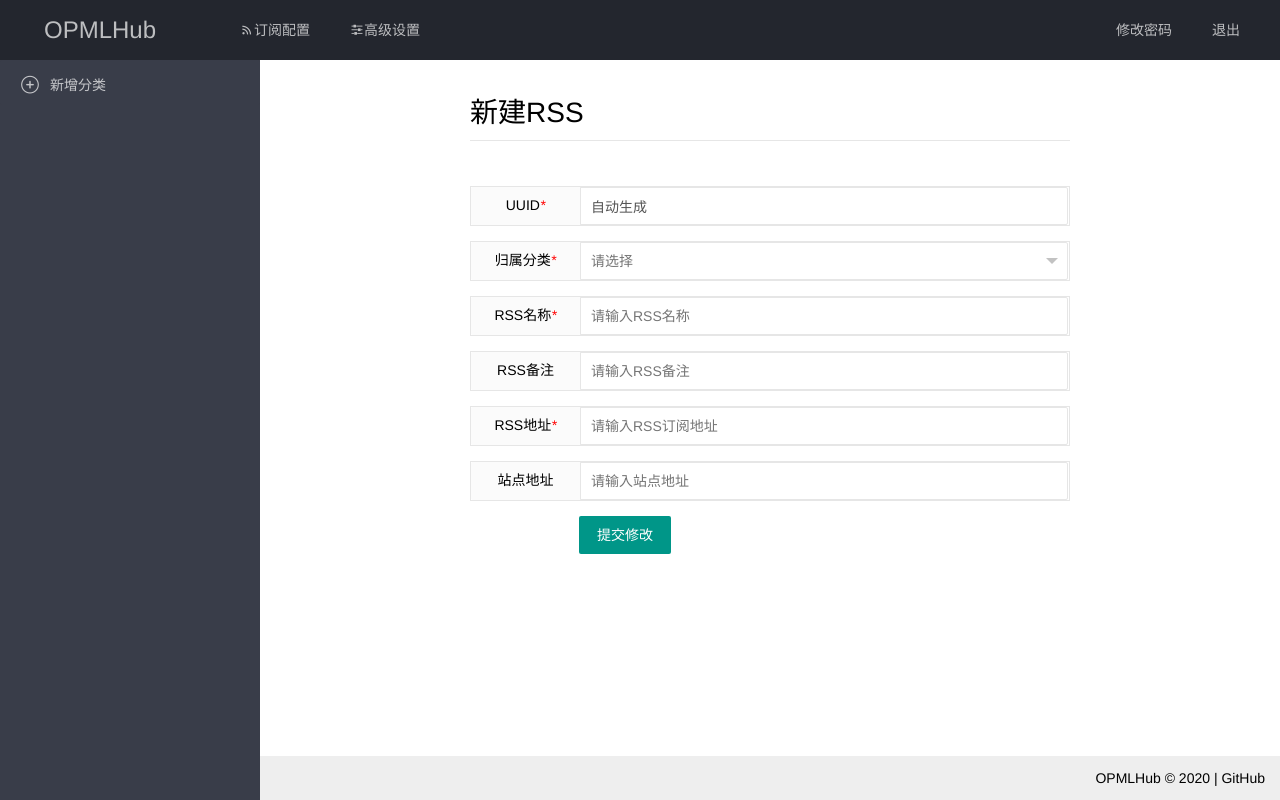
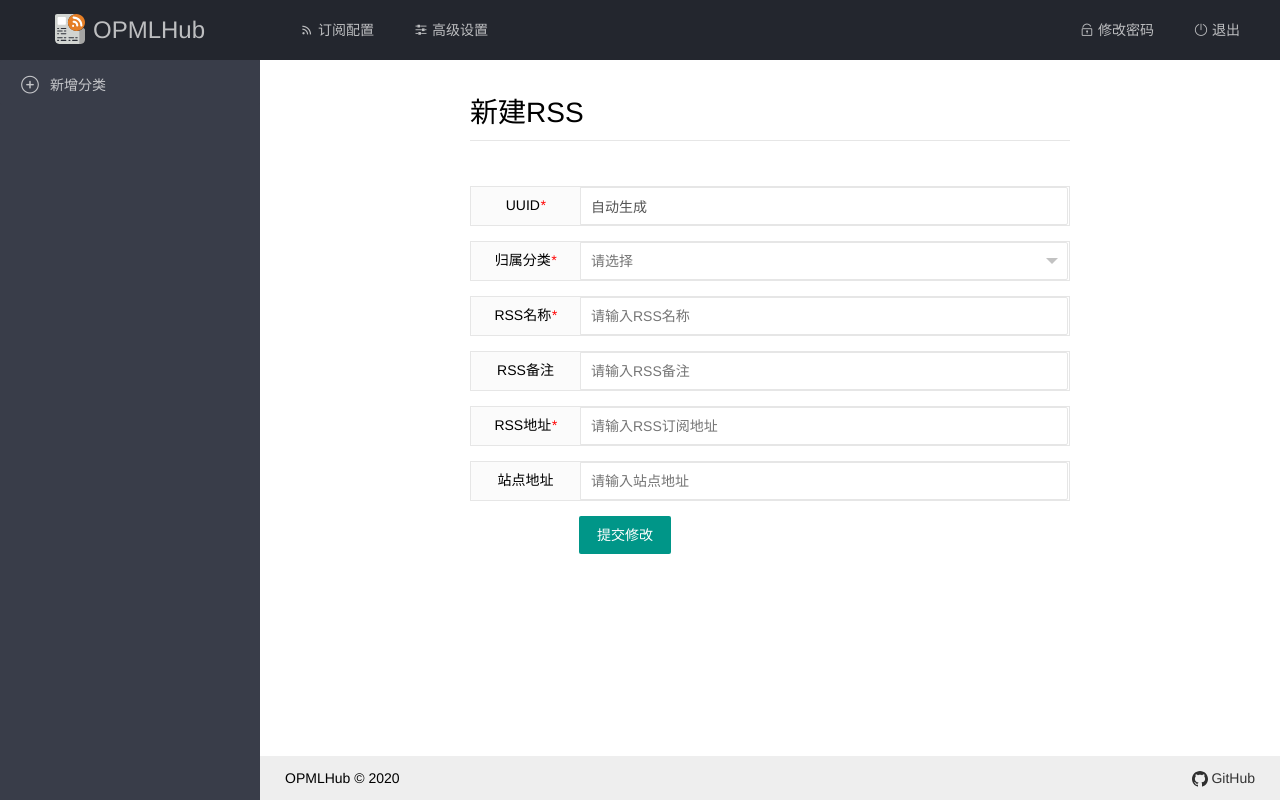
Before and after one commit to LuRenJiasWorld/OPMLHub, a CodeIgniter 4 app: template src/app/Views/user/rss_config.php in a window 1280 px wide. Run offline with PHP 8.4 and a stand-in for CodeIgniter, Linux system fonts and the light colour scheme; the template is opened without the code that fills it, so the values that code supplies are empty; some libraries are stand-ins or nearby versions.

Commit message:
【Perf】后台布局样式改进

```diff
--- a/src/app/Views/layout/user_home.php
+++ b/src/app/Views/layout/user_home.php
@@ -19,6 +19,7 @@
         font-size: 24px;
         color: rgba(255,255,255,.7);
         transition: color 0.2s ease-in-out;
+        font-weight: 200;
     }
 
     #header .layui-logo a:hover {
@@ -47,8 +48,8 @@
 
     #sidebar .layui-nav .opml-title {
         display: flex;
-        padding-right: 10px;
-        padding-left: 5px;
+        padding-right: 12px;
+        padding-left: 8px;
     }
 
     #sidebar .layui-nav .opml-title span {
@@ -81,17 +82,24 @@
     /* 左侧边栏展宽 */
     .layui-layout-admin .layui-side,
     .layui-layout-admin .layui-side-scroll,
-    .layui-layout-admin .layui-side-scroll ul {
+    .layui-layout-admin .layui-side-scroll ul,
+    .layui-layout-admin .layui-logo {
         width: 260px !important;
     }
 
-    .layui-body {
+    .layui-body,
+    .layui-layout-left,
+    .layui-layout-admin .layui-footer {
         left: 260px !important;
     }
 
     /* 鼠标悬浮样式美化 */
     .layui-nav-tree .layui-nav-item > a:hover, .layui-nav-tree .layui-nav-item dd:hover {
         background-color: #159688 !important;
+    }
+
+    .layui-nav-item i {
+        margin-right: 4px;
     }
 
     span.layui-nav-bar {
@@ -101,21 +109,41 @@
     .required {
         color: red;
     }
+
+    #footer svg {
+        width: 16px;
+        display: inline-block;
+        vertical-align: middle;
+        opacity: 0.8;
+    }
+
+    #footer > span {
+        display: flex;
+        justify-content: space-between;
+        padding: 0 10px;
+    }
+
+    img#opmlhub-logo {
+        width: 30px;
+        display: inline-block;
+        vertical-align: sub;
+        margin-right: 8px;
+    }
 </style>
 <?= $this->endSection() ?>
 
 <?= $this->section("content") ?>
 <div id="app" class="layui-layout layui-layout-admin">
     <div id="header" class="layui-header">
-        <div class="layui-logo"><a href="/">OPMLHub</a></div>
+        <div class="layui-logo"><a href="/"><img id="opmlhub-logo" src="/assets/icon/icon.svg" alt="opmlhub" />OPMLHub</a></div>
         <!-- 头部区域（可配合layui已有的水平导航） -->
         <ul class="layui-nav layui-layout-left">
             <li class="layui-nav-item" id="tab-index"><a href="/user/home?module=index&page=index"><i class="layui-icon layui-icon-rss"></i>订阅配置</a></li>
             <li class="layui-nav-item" id="tab-settings"><a href="/user/home?module=settings&page=index"><i class="layui-icon layui-icon-slider"></i>高级设置</a></li>
         </ul>
         <ul class="layui-nav layui-layout-right">
-            <li class="layui-nav-item"><a href="/user/logout">修改密码</a></li>
-            <li class="layui-nav-item"><a href="/user/logout">退出</a></li>
+            <li class="layui-nav-item" id="tab-password"><a href="/user/home?module=password&page=index"><i class="layui-icon layui-icon-password"></i>修改密码</a></li>
+            <li class="layui-nav-item"><a href="/user/logout"><i class="layui-icon layui-icon-logout"></i>退出</a></li>
         </ul>
     </div>
     <div id="sidebar" class="layui-side layui-bg-black">
@@ -162,11 +190,17 @@
     </div>
 
     <div id="footer" class="layui-footer">
-        OPMLHub © 2020 | GitHub
+        <span>
+            <span class="left">OPMLHub © 2020</span>
+            <a class="right" target="_blank" href="https://github.com/LuRenJiasWorld/OPMLHub">
+                <svg xmlns="http://www.w3.org/2000/svg" width="24" height="24" viewBox="0 0 24 24"><path d="M12 0c-6.626 0-12 5.373-12 12 0 5.302 3.438 9.8 8.207 11.387.599.111.793-.261.793-.577v-2.234c-3.338.726-4.033-1.416-4.033-1.416-.546-1.387-1.333-1.756-1.333-1.756-1.089-.745.083-.729.083-.729 1.205.084 1.839 1.237 1.839 1.237 1.07 1.834 2.807 1.304 3.492.997.107-.775.418-1.305.762-1.604-2.665-.305-5.467-1.334-5.467-5.931 0-1.311.469-2.381 1.236-3.221-.124-.303-.535-1.524.117-3.176 0 0 1.008-.322 3.301 1.23.957-.266 1.983-.399 3.003-.404 1.02.005 2.047.138 3.006.404 2.291-1.552 3.297-1.23 3.297-1.23.653 1.653.242 2.874.118 3.176.77.84 1.235 1.911 1.235 3.221 0 4.609-2.807 5.624-5.479 5.921.43.372.823 1.102.823 2.222v3.293c0 .319.192.694.801.576 4.765-1.589 8.199-6.086 8.199-11.386 0-6.627-5.373-12-12-12z"/></svg>
+                GitHub
+            </a>
+        </span>
     </div>
 
     <div id="opml-share" style="display: none;">
-        <form class="layui-form">
+        <form class="layui-form" style="margin: 20px 10px 0;">
             <div class="layui-form-item">
                 <label class="layui-form-label">OPML链接</label>
                 <div class="layui-input-block">
@@ -195,6 +229,7 @@
         $(window).ready(function () {
             if (inUrlParameters("module", "index"))    $("#tab-index").addClass("layui-this");
             if (inUrlParameters("module", "settings")) $("#tab-settings").addClass("layui-this");
+            if (inUrlParameters("module", "password")) $("#tab-password").addClass("layui-this");
         });
 
         $(".opml-title span").click(function (event) {
@@ -208,7 +243,7 @@
             layer.open({
                 type: 0,
                 offset: 'auto',
-                area: '700px',
+                area: '660px',
                 content: $("#opml-share").html(),
                 btn: ["复制到剪贴板", "在新标签页打开"],
                 success: function() {
```
